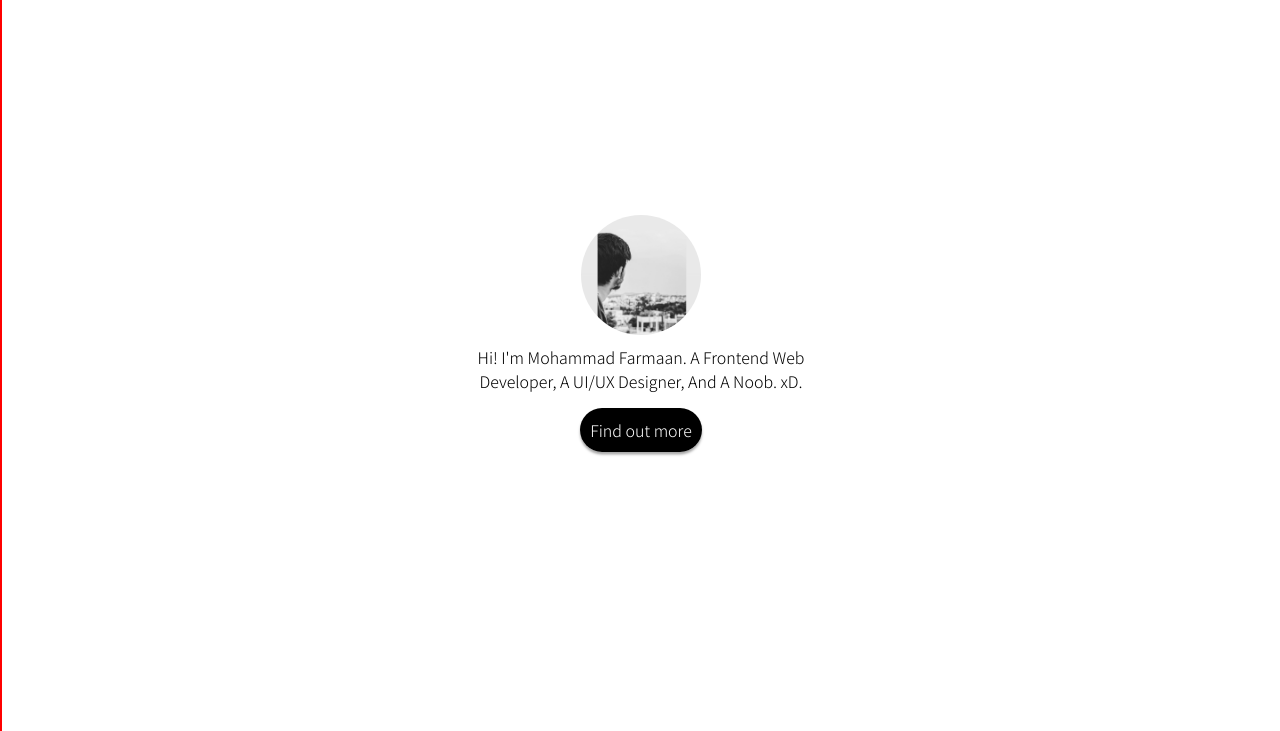
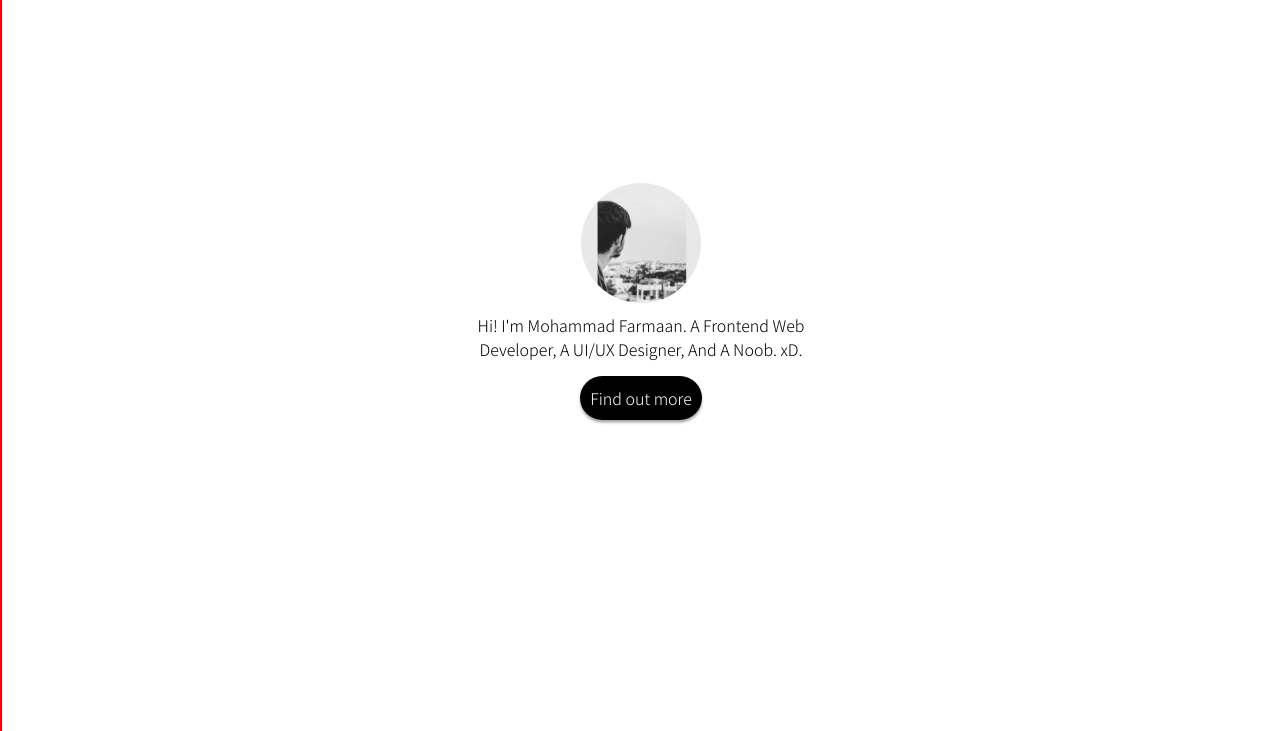
Before and after one commit to Mohammad-Farmaan/Portfolio, a plain HTML site: page index.html in a window 1280 px wide. Shown: the part 69-800 px from the top of the page. Drawn offline with Linux system fonts and the light colour scheme.

Commit message:
Minor updates

```diff
--- a/dark.css
+++ b/dark.css
@@ -92,7 +92,7 @@
   justify-content: center;
   align-items: center;
   height: 290px;
-  margin-top: 24vh;
+  margin-top: 20vh;
 }
 .main-content img {
   height: 120px;
--- a/light.css
+++ b/light.css
@@ -92,7 +92,7 @@
   justify-content: center;
   align-items: center;
   height: 290px;
-  margin-top: 24vh;
+  margin-top: 20vh;
 }
 .main-content img {
   height: 120px;
```
